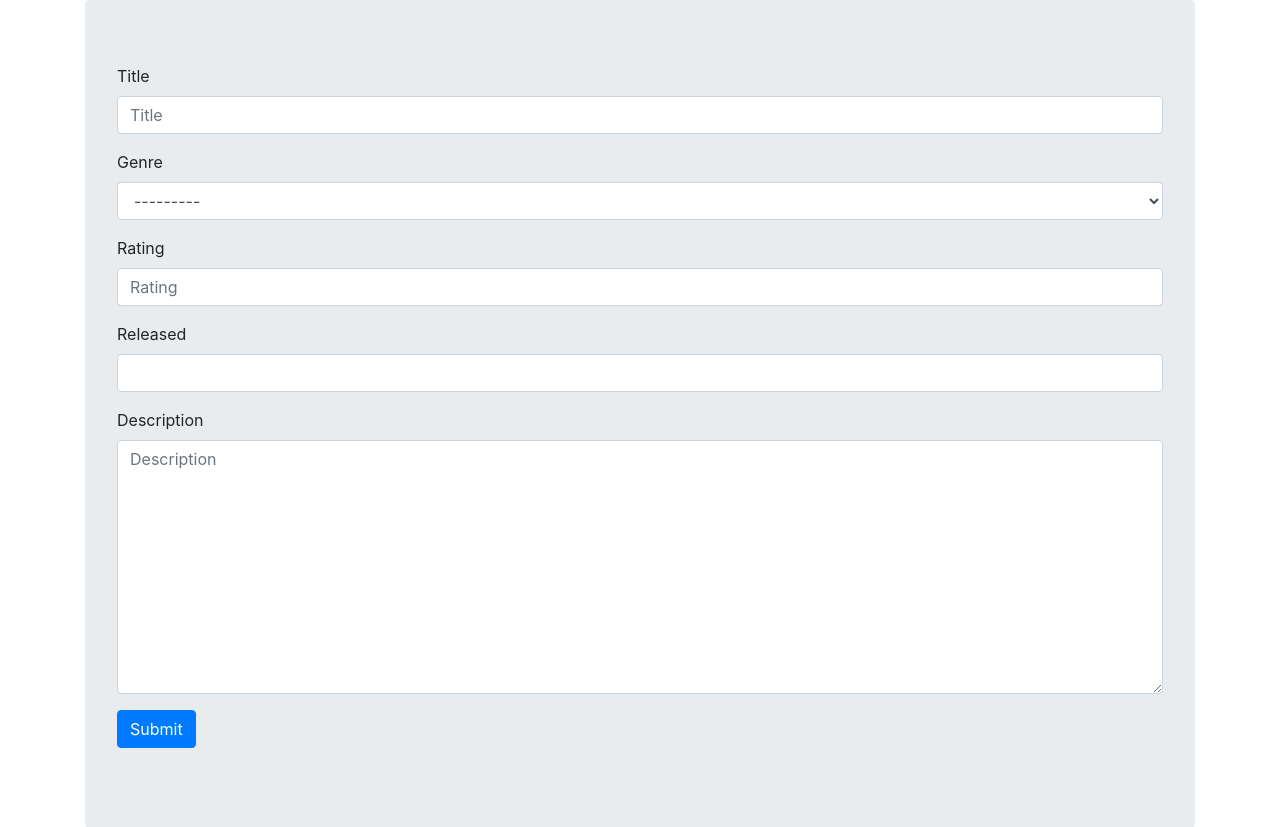
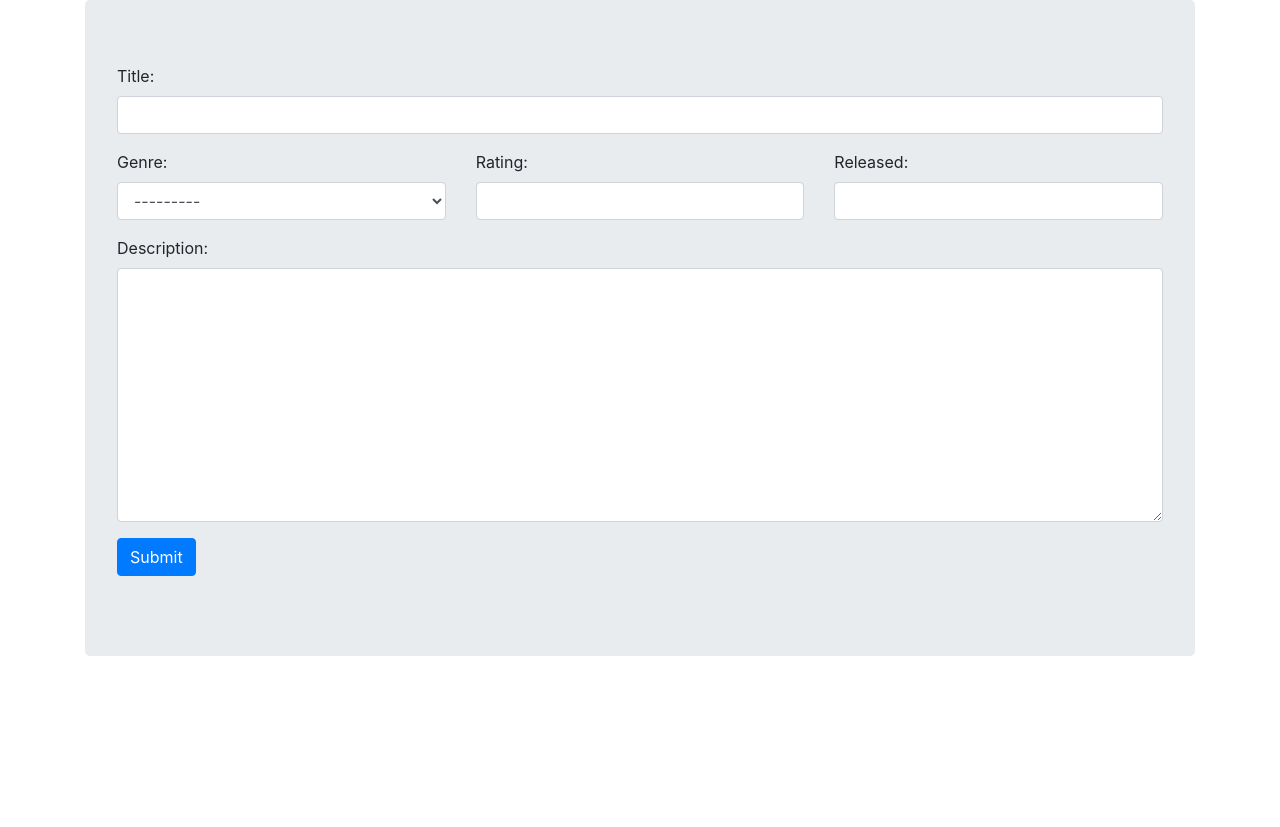
Before and after one commit to ptokarski/hollymovies-django-3.2, a Django app: page /viewer/movie/create in a window 1280 px wide. Shown: the part 56-883 px from the top of the page. After the commit the page ends 712 px from the top, so only its background shows below. Run offline with Django 3.2, Linux system fonts and the light colour scheme; data comes from the database, SQL or seed files in the repository; some libraries are stand-ins or nearby versions.

Commit message:
Add new form layout using oldschool method.

```diff
--- a/viewer/forms.py
+++ b/viewer/forms.py
@@ -26,6 +26,11 @@ class PastMonthField(DateField):
 
 class MovieForm(ModelForm):
 
+    def __init__(self, *args, **kwargs):
+        super().__init__(*args, **kwargs)
+        for visible in self.visible_fields():
+            visible.field.widget.attrs['class'] = 'form-control'
+
     class Meta:
         model = Movie
         fields = '__all__'
--- a/viewer/templates/form.html
+++ b/viewer/templates/form.html
@@ -5,7 +5,40 @@
 {% block content %}
   <form method="post">
     {% csrf_token %}
-    {% bootstrap_form form %}
+    {{ form.non_field_errors }}
+    <div class="form-group">
+      {{ form.title.errors }}
+      <label for="{{ form.title.id_for_label }}">Title:</label>
+      {{ form.title }}
+    </div>
+    <div class="row">
+      <div class="col">
+        <div class="form-group">
+          {{ form.genre.errors }}
+          <label for="{{ form.genre.id_for_label }}">Genre:</label>
+          {{ form.genre }}
+        </div>
+      </div>
+      <div class="col">
+        <div class="form-group">
+          {{ form.rating.errors }}
+          <label for="{{ form.rating.id_for_label }}">Rating:</label>
+          {{ form.rating }}
+        </div>
+      </div>
+      <div class="col">
+        <div class="form-group">
+          {{ form.released.errors }}
+          <label for="{{ form.released.id_for_label }}">Released:</label>
+          {{ form.released }}
+        </div>
+      </div>
+    </div>
+    <div class="form-group">
+      {{ form.description.errors }}
+      <label for="{{ form.description.id_for_label }}">Description:</label>
+      {{ form.description }}
+    </div>
     {% buttons %}
       <input type="submit" value="Submit" class="btn btn-primary">
     {% endbuttons %}
```
